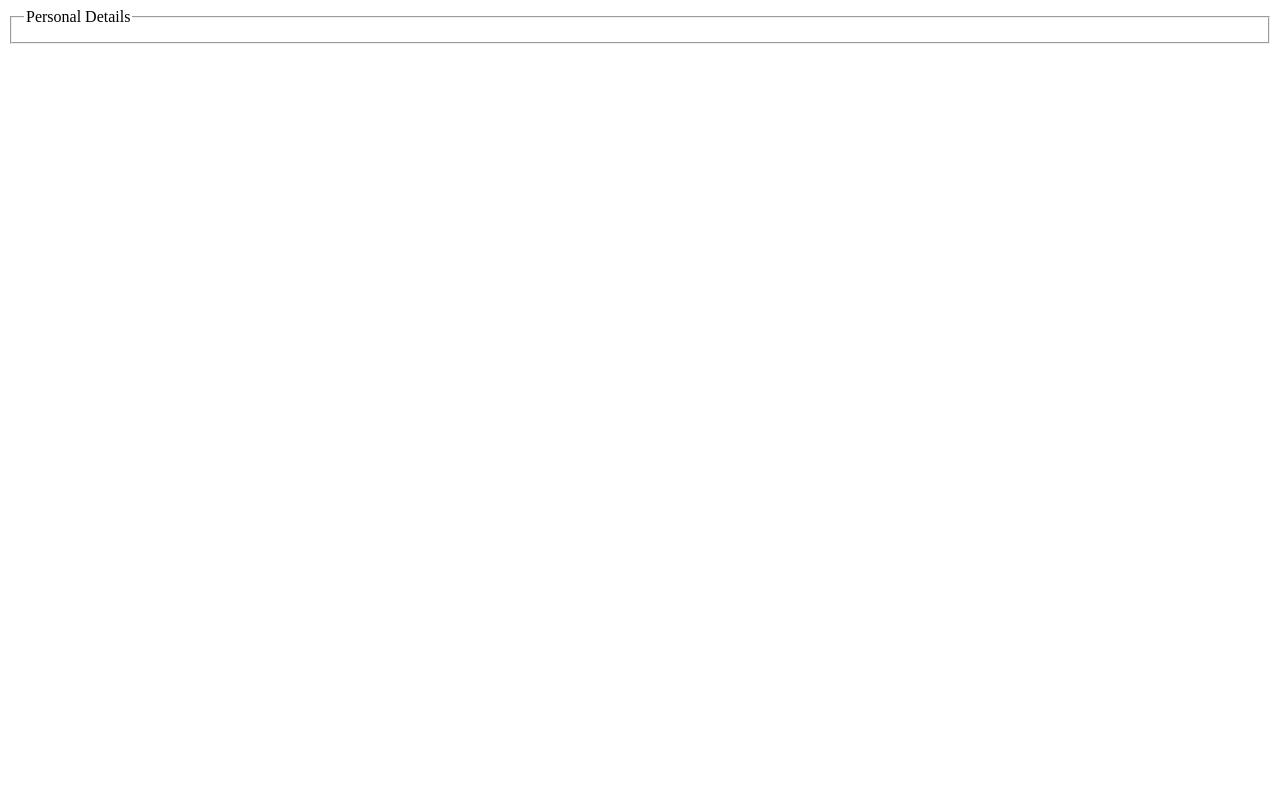
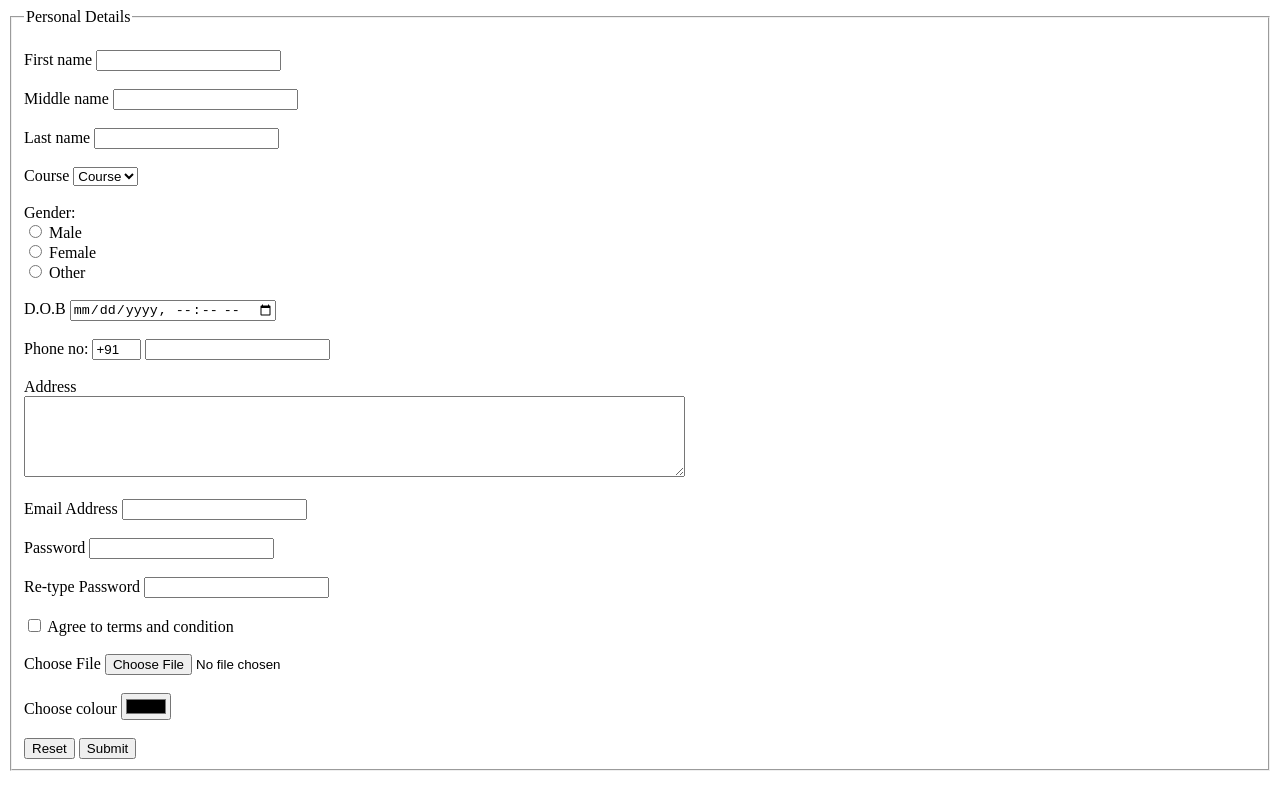
Before and after one commit to shinigl/HTML-CLASSWORK-3, a plain HTML site: page index.html in a window 1280 px wide. Drawn offline with Linux system fonts and the light colour scheme.

Commit message:
Made a form using HTML

```diff
--- a/index.html
+++ b/index.html
@@ -1,16 +1,103 @@
 <!DOCTYPE html>
 <html lang="en">
+
 <head>
     <meta charset="UTF-8">
     <meta name="viewport" content="width=device-width, initial-scale=1.0">
     <title>HTML FORM</title>
 </head>
+
 <body>
     <form action="">
         <fieldset>
             <legend>Personal Details</legend>
+            <br>
+            <label for="">First name</label>
+            <input type="text" name="firstname" size="20">
+            <br>
+            <br>
+            <label for="">Middle name</label>
+            <input type="text" name="middlename" size="20">
+            <br>
+            <br>
+            <label for="">Last name</label>
+            <input type="text" name="lastname" size="20">
+            <br>
+            <br>
+            <label for="">Course</label>
+            <select name="" id="">
+                <option value="Course">Course</option>
+                <option value="BCA">BCA</option>
+                <option value="BBA">BBA</option>
+                <option value="B.Tech">B.Tech</option>
+                <option value="MBA">MBA</option>
+                <option value="MCA">MCA</option>
+                <option value="MTech">M.Tech</option>
+
+            </select>
+            <br>
+            <br>
+            <label for="">Gender:</label>
+            <br>
+
+            <input type="radio" name="gender" id=""> Male
+
+            <br>
+
+            <input type="radio" name="gender" id=""> Female
+
+            <br>
+
+            <input type="radio" name="gender" id=""> Other
+
+            <br>
+            <br>
+
+            <label for="">D.O.B</label>
+            <input type="datetime-local">
+            <br>
+            <br>
+            <label for="">Phone no:</label>
+            <input type="text" name="countrycode" value="+91" size="3">
+            <input type="tel" >
+            <br>
+            <br>
+
+            <label for="">Address</label>
+            <br>
+
+            <textarea value="Address" cols="80" rows="5"></textarea>
+            <br>
+            <br>
+            <label for="">Email Address</label>
+            <input type="email" name="email" id="">
+            <br>
+            <br>
+            <label for="">Password</label>
+            <input type="password" name="pass" id="pass">
+            <br>
+            <br>
+            <label for="">Re-type Password</label>
+            <input type="password" name="repass" id="repass">
+            <br>
+            <br>
+            <input type="checkbox" name="" id="">
+            <label for="">Agree to terms and condition</label>
+            <br>
+            <br>
+            <label for="">Choose File</label>
+            <input type="file" name="" id="">
+            <br>
+            <br>
+            <label for="">Choose colour</label>
+            <input type="color"  name="" id="">
+            <br>
+            <br>
+            <input type="reset" name="" id="">
+            <input type="button" value="Submit" id="">
 
         </fieldset>
     </form>
 </body>
+
 </html>
```
